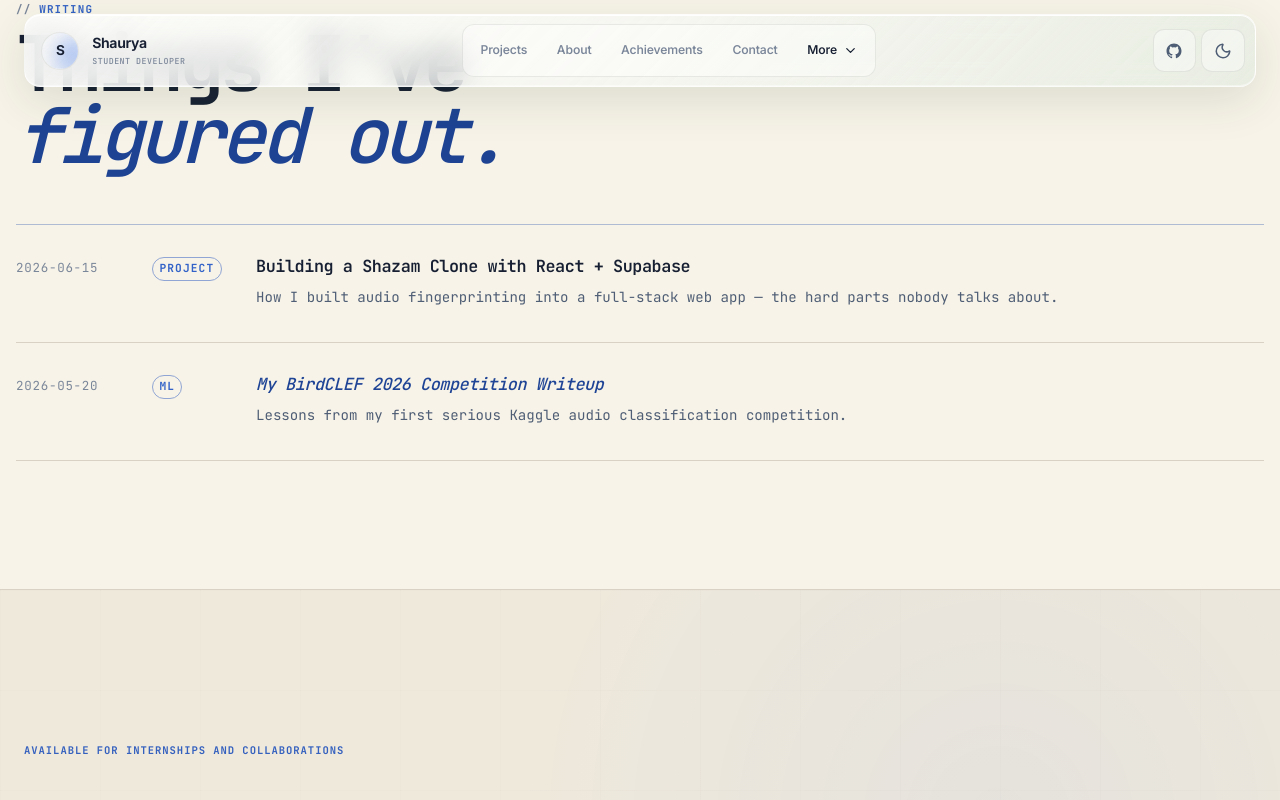
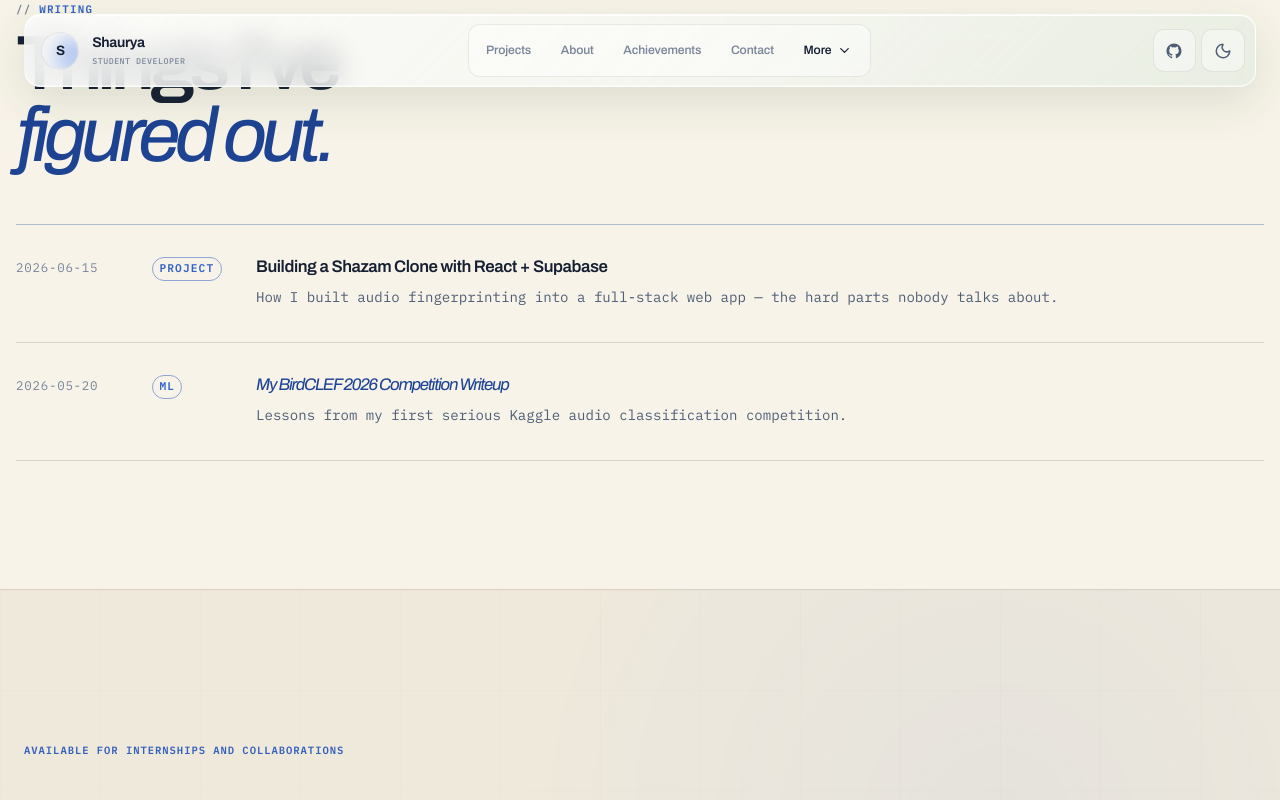
Before and after one commit to icecold009/shaurya-portfolio, a React (Vite) app: page /blog in a window 1280 px wide. Shown: the top 800 px of the page. Built offline with nearby package versions, Linux system fonts and the light colour scheme.

Commit message:
feat: refine display typography

```diff
--- a/index.html
+++ b/index.html
@@ -52,7 +52,7 @@
             place-items: center;
             background: var(--loader-bg);
             color: var(--loader-text);
-            font-family: "JetBrains Mono", "Courier New", monospace;
+            font-family: "IBM Plex Mono", "Courier New", monospace;
             opacity: 1;
             transition: opacity 420ms ease, visibility 420ms ease;
         }
--- a/src/styles/base/variables.css
+++ b/src/styles/base/variables.css
@@ -1,4 +1,4 @@
-@import url("https://fonts.googleapis.com/css2?family=Inter:wght@400;450;500;550;600;650;700&family=JetBrains+Mono:wght@400;500;600;700&display=swap");
+@import url("https://fonts.googleapis.com/css2?family=Archivo:ital,wght@0,400..900;1,400..900&family=IBM+Plex+Mono:wght@400;500;600&display=swap");
 
 /* ─── TOKENS ─────────────────────────────────────────── */
 :root {
@@ -20,14 +20,14 @@
     --max-width: 1260px;
 
     --sans:
-        "Inter",
+        "Archivo",
         "Helvetica Neue",
         Helvetica,
         Arial,
         sans-serif;
 
     --mono:
-        "JetBrains Mono",
+        "IBM Plex Mono",
         "Courier New",
         monospace;
 
--- /dev/null
+++ b/src/styles/components/heading-type.css
@@ -0,0 +1,59 @@
+/* Dense, editorial display type for the portfolio's major headings. */
+
+.editorial-hero-title,
+.about-editorial__title,
+.selected-work-header h2,
+.section-heading h2,
+.case-study-heading h3,
+.contact-ending__heading h2 {
+    font-family: var(--sans);
+    font-weight: 720;
+    letter-spacing: -0.085em;
+    line-height: 0.86;
+}
+
+.section-heading h2 {
+    line-height: 0.9;
+}
+
+.about-editorial__principle h2,
+.about-editorial__stack-row h2,
+.blog-title,
+.blog-post-title {
+    font-family: var(--sans);
+    font-weight: 680;
+    letter-spacing: -0.055em;
+}
+
+.about-editorial__principle h2 {
+    line-height: 0.94;
+}
+
+.blog-title,
+.blog-post-title {
+    line-height: 0.98;
+}
+
+.editorial-hero-title span,
+.about-editorial__title span,
+.selected-work-header h2 span,
+.section-heading h2 em,
+.case-study-heading h3.heading-italic,
+.about-editorial__principle h2 em,
+.about-editorial__stack-row h2.heading-italic,
+.blog-title.heading-italic,
+.contact-ending__heading h2 span {
+    font-weight: 480;
+    letter-spacing: -0.075em;
+}
+
+@media (max-width: 600px) {
+    .editorial-hero-title,
+    .about-editorial__title,
+    .selected-work-header h2,
+    .section-heading h2,
+    .case-study-heading h3,
+    .contact-ending__heading h2 {
+        letter-spacing: -0.07em;
+    }
+}
--- a/src/styles/index.css
+++ b/src/styles/index.css
@@ -30,6 +30,9 @@
 @import "./pages/blog.css";
 @import "./pages/not-found.css";
 
+/* Display type */
+@import "./components/heading-type.css";
+
 /* Utilities */
 @import "./utilities/animations.css";
 @import "./utilities/accessibility.css";
```
